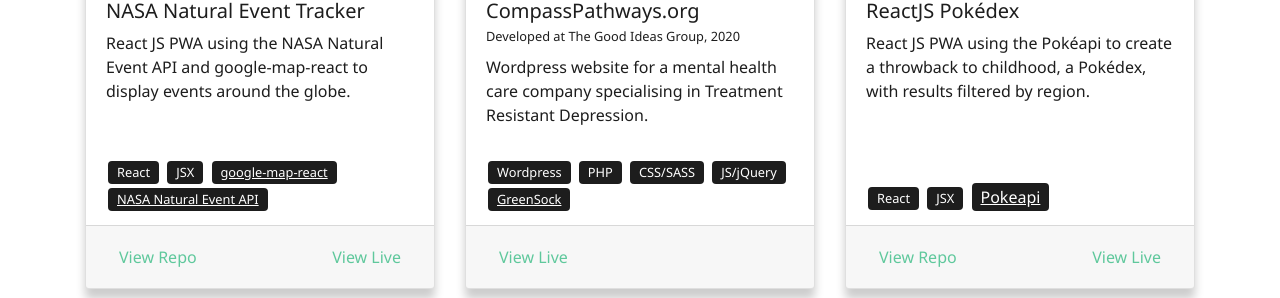
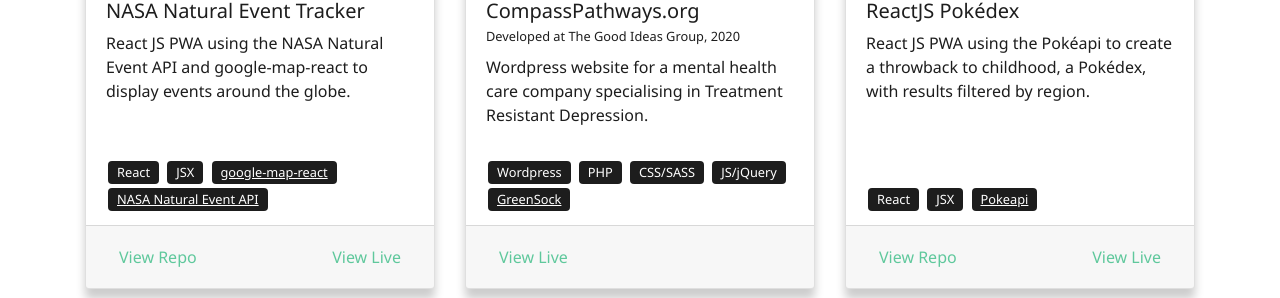
Before and after one commit to robhern135/robhern135.github.io, a plain HTML site: page index.html in a window 1280 px wide. Shown: the part 687-985 px from the top of the page. Drawn offline with nearby package versions, Linux system fonts and the light colour scheme; a web font is replaced by a local one.

Commit message:
adding pokeapi link

```diff
--- a/index.html
+++ b/index.html
@@ -104,7 +104,7 @@
                 <div class="card-footer first">
                   <small class="no-link">React</small>
                   <small class="no-link">JSX</small>
-                  <a href="https://pokeapi.co/" target="_blank" rel="noopener noreferrer nofollow" <small>Pokeapi</small></a>
+                  <a href="https://pokeapi.co/" target="_blank" rel="noopener noreferrer nofollow"><small>Pokeapi</small></a>
                 </div>
                 <div class="card-footer d-flex justify-content-between align-items-center">
                   <a href="https://github.com/robhern135/pokedex-react" class="btn" target="_blank" rel="noopener noreferrer nofollow">View Repo</a>
```
